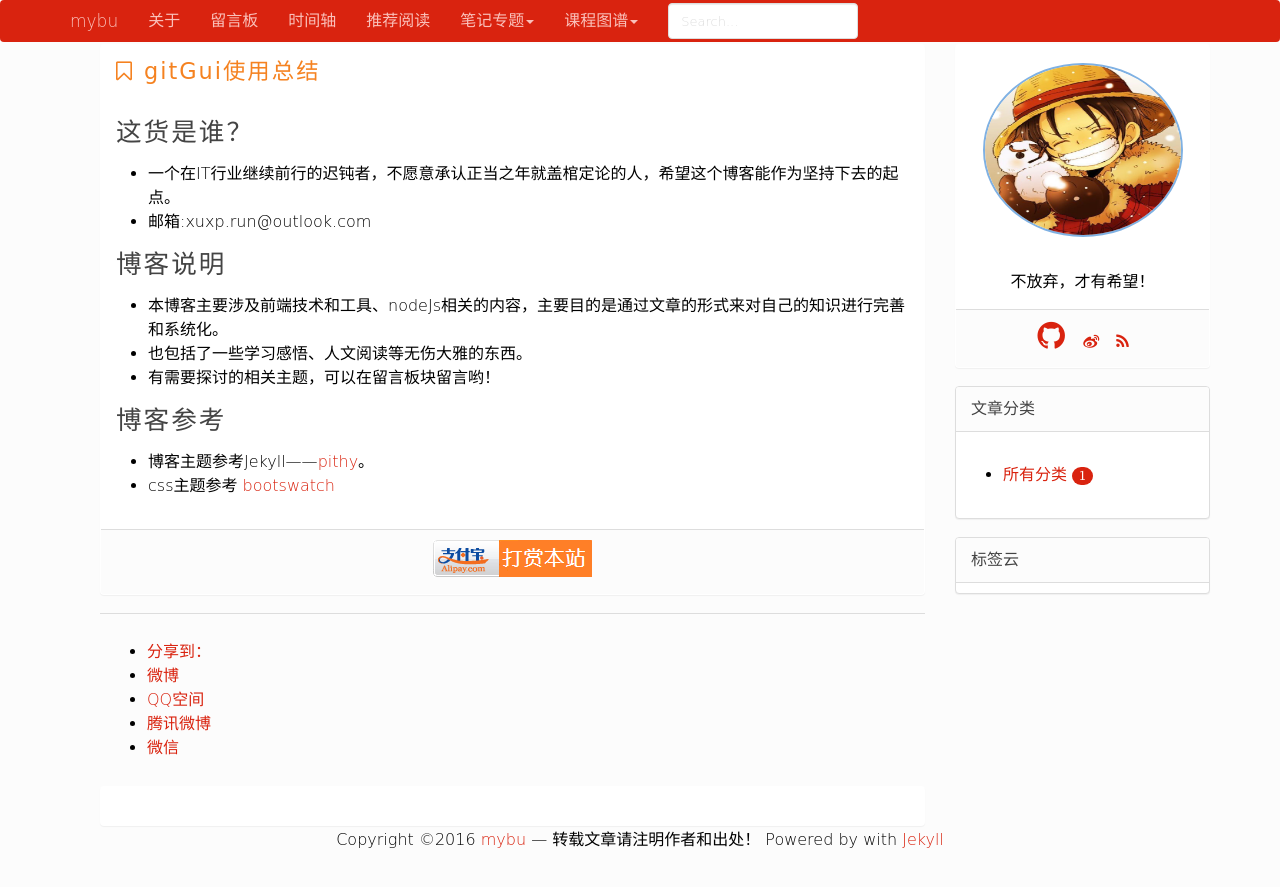
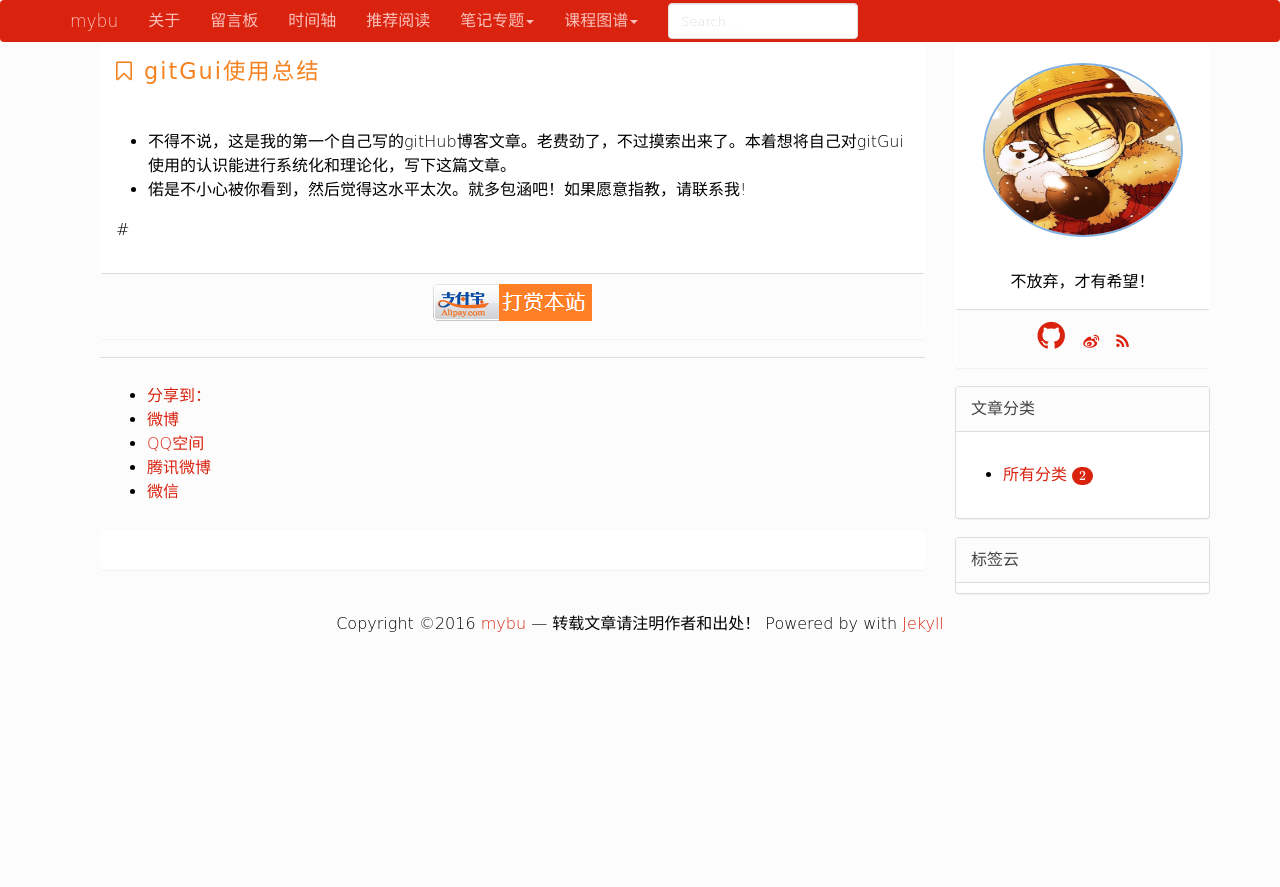
Before and after one commit to mybu/mybu.github.com, a Jekyll site: the page built from _posts/tooltech/2016-03-20-gitGui使用总结.md, in a window 1280 px wide. Shown: the top 887 px of the page. Built offline with Jekyll 4.4.1, drawn with Linux system fonts in a browser that asks for light colours; nearby versions of some CDN libraries; formulas are drawn with MathJax 3; comment, search, counter and statistics services are not loaded.

Commit message:
gitGui和markdown的使用

```diff
--- a/_posts/tooltech/2016-03-20-gitGui使用总结.md
+++ b/_posts/tooltech/2016-03-20-gitGui使用总结.md
@@ -3,17 +3,7 @@ layout: single
 title: gitGui使用总结
 ---
 
-## 这货是谁？
-- 一个在IT行业继续前行的迟钝者，不愿意承认正当之年就盖棺定论的人，希望这个博客能作为坚持下去的起点。
-- 邮箱:xuxp.run@outlook.com
+* 不得不说，这是我的第一个自己写的gitHub博客文章。老费劲了，不过摸索出来了。本着想将自己对gitGui使用的认识能进行系统化和理论化，写下这篇文章。
+* 偌是不小心被你看到，然后觉得这水平太次。就多包涵吧！如果愿意指教，请联系我!
 
-## 博客说明
-
-- 本博客主要涉及前端技术和工具、nodeJs相关的内容，主要目的是通过文章的形式来对自己的知识进行完善和系统化。
-- 也包括了一些学习感悟、人文阅读等无伤大雅的东西。
-- 有需要探讨的相关主题，可以在留言板块留言哟！
-
-
-## 博客参考
-- 博客主题参考Jekyll——[pithy](https://github.com/guovz/pithy)。
-- css主题参考 [bootswatch](http://bootswatch.com)
+#
```
Also changed, not shown: _posts/tooltech/2016-03-20-markdown使用总结.md (added, +16 -0 lines), images/tooltech/blog-structure.png (added), 1 other file.
